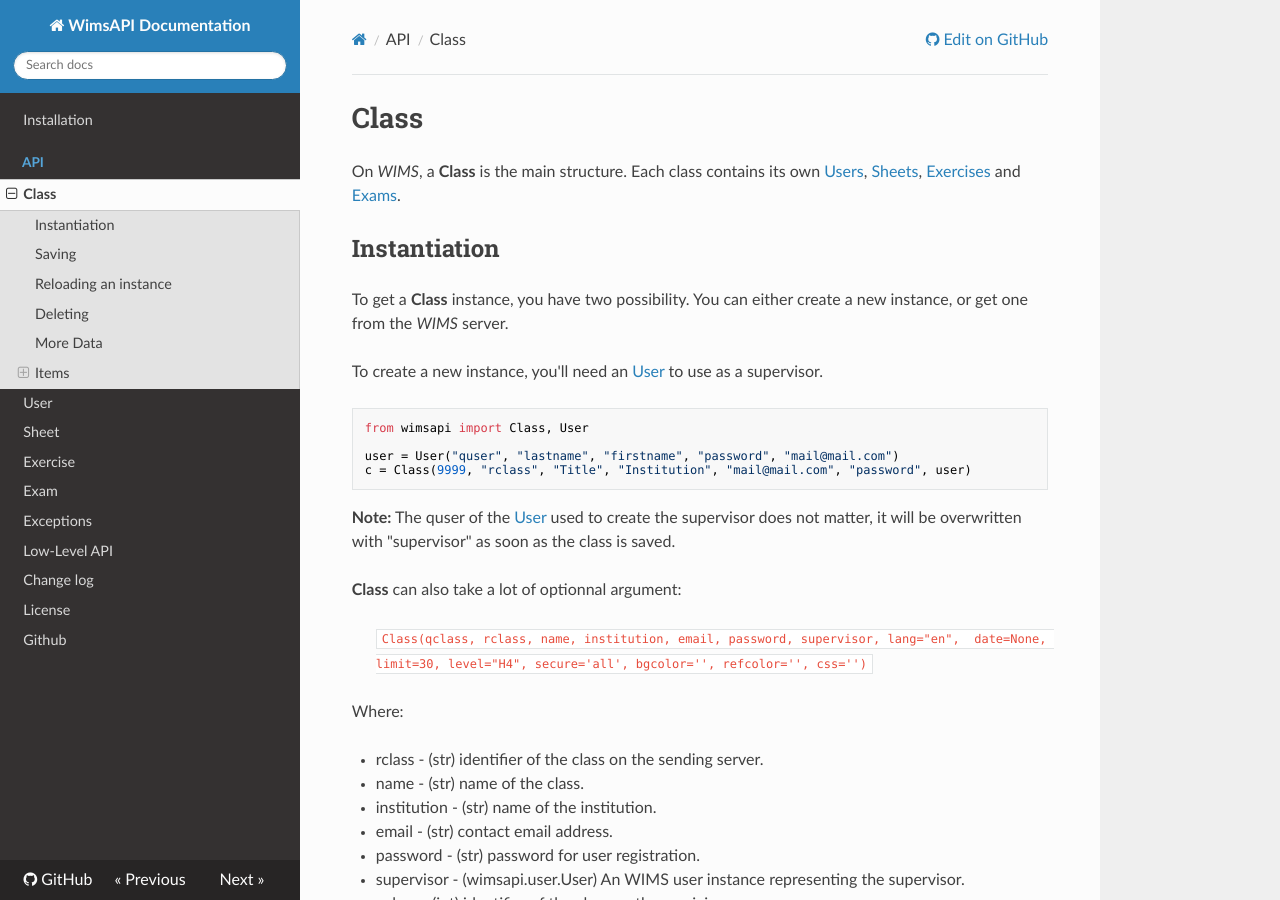
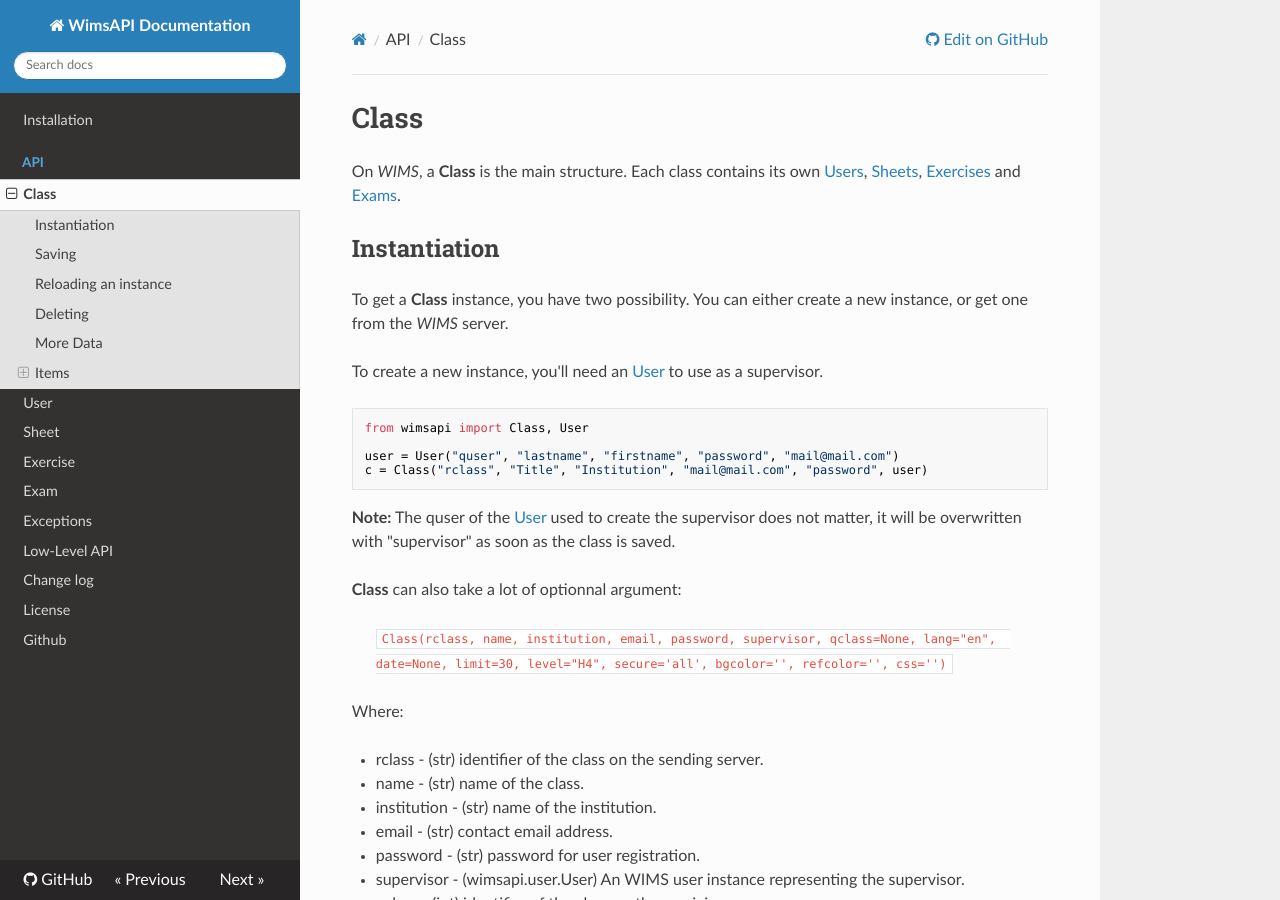
Before and after one commit to qcoumes/wimsapi, an MkDocs documentation site: the page built from docs/class.md, in a window 1280 px wide and 900 px high. Built offline with MkDocs 1.6.1, drawn with Linux system fonts in a browser that asks for light colours; nearby versions of some CDN libraries.

Commit message:
Update class.md

````diff
--- a/docs/class.md
+++ b/docs/class.md
@@ -16,7 +16,7 @@
 from wimsapi import Class, User
 
 user = User("quser", "lastname", "firstname", "password", "mail@mail.com")
-c = Class(9999, "rclass", "Title", "Institution", "mail@mail.com", "password", user)
+c = Class("rclass", "Title", "Institution", "mail@mail.com", "password", user)
 ```
 
 **Note:** The quser of the [User](user.md) used to create the supervisor does
@@ -25,7 +25,7 @@
 
 **Class** can also take a lot of optionnal argument:
 
-> `Class(qclass, rclass, name, institution, email, password, supervisor, lang="en",  date=None, limit=30, level="H4", secure='all', bgcolor='', refcolor='', css='')`
+> `Class(rclass, name, institution, email, password, supervisor, qclass=None, lang="en",  date=None, limit=30, level="H4", secure='all', bgcolor='', refcolor='', css='')`
 
 Where:
 
````
